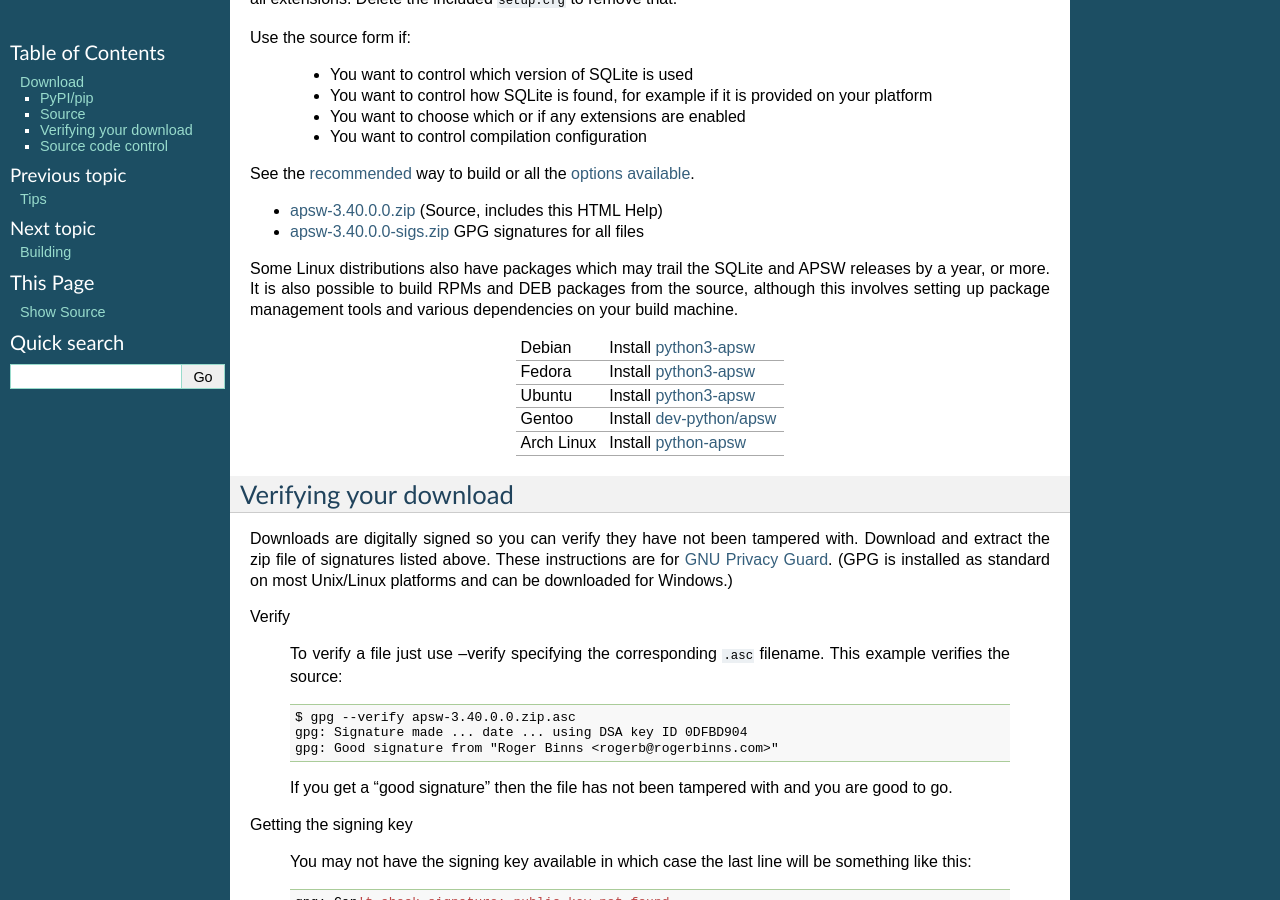
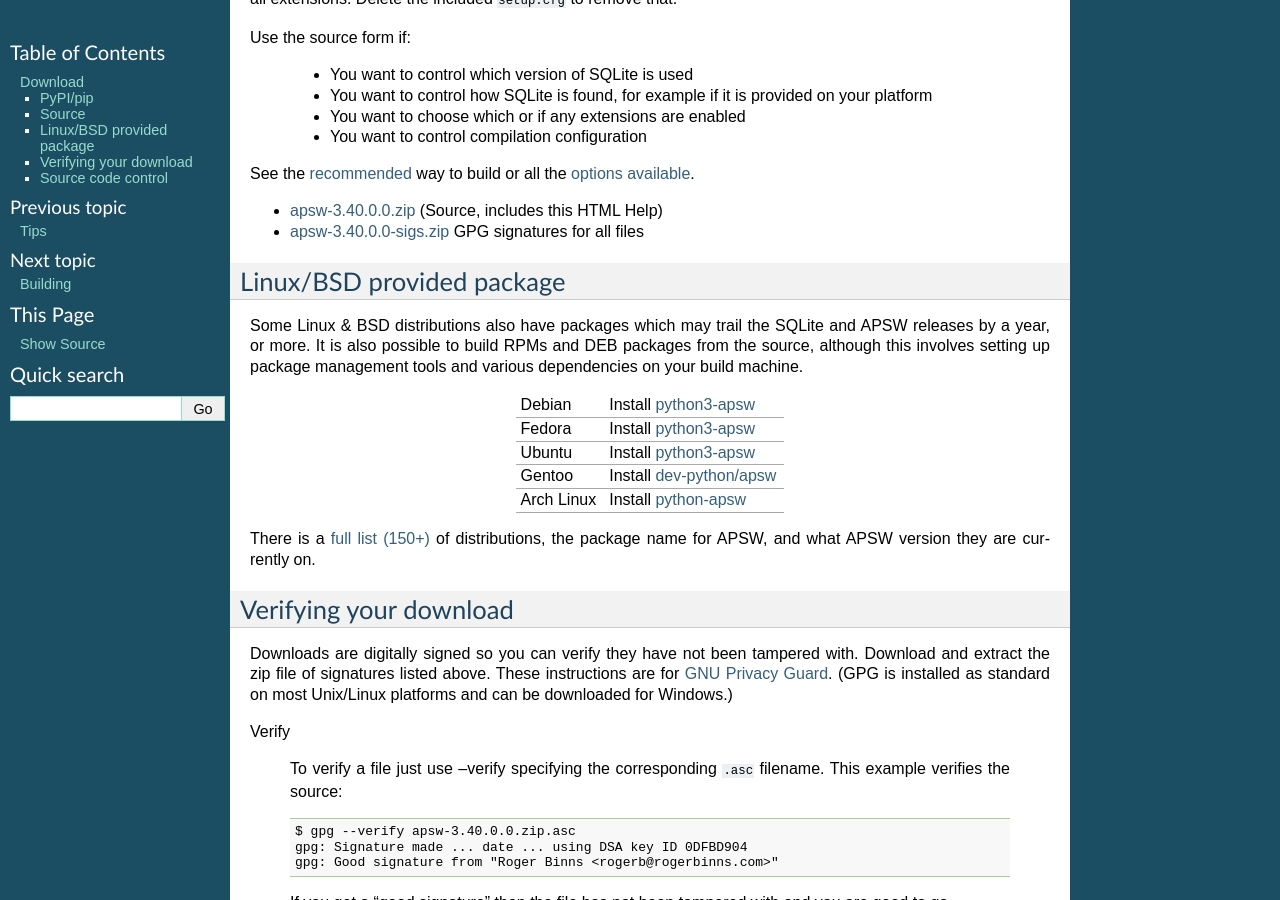
Before and after one commit to rogerbinns/apsw, a Sphinx documentation site: the page built from doc/download.rst, in a window 1280 px wide and 900 px high, scrolled down 449 px. Built offline with Sphinx 7.4.7, drawn with Linux system fonts in a browser that asks for light colours; pages that are not in the unit, such as notebooks, are missing from menus; the version number is read from the project's files by our own code.

Commit message:
Minor doc tweaks
Point to example code in readme and repology for linux/bsd
package names/status

Sadly no useful repology badges

Fixes #388

```diff
--- a/README.rst
+++ b/README.rst
@@ -21,6 +21,9 @@ the differences between APSW and sqlite3.
 
 Help/Documentation
 ==================
+
+There is a tour and example code using APSW at
+https://rogerbinns.github.io/apsw/example.html
 
 The latest documentation is at https://rogerbinns.github.io/apsw/
 
--- a/doc/download.rst
+++ b/doc/download.rst
@@ -52,7 +52,10 @@ See the :ref:`recommended <recommended_build>` way to build or all the
 
 .. downloads-end
 
-Some Linux distributions also have packages which may trail the SQLite
+Linux/BSD provided package
+==========================
+
+Some Linux & BSD distributions also have packages which may trail the SQLite
 and APSW releases by a year, or more.  It is also possible to build
 RPMs and DEB packages from the source, although this involves setting
 up package management tools and various dependencies on your build
@@ -69,6 +72,11 @@ machine.
 +-------------------+------------------------------------------------------------------------------------------------------+
 | Arch Linux        | Install `python-apsw <https://www.archlinux.org/packages/?q=apsw>`__                                 |
 +-------------------+------------------------------------------------------------------------------------------------------+
+
+There is a `full list (150+)
+<https://repology.org/project/python:apsw/versions>`__ of
+distributions, the package name for APSW, and what APSW version they
+are currently on.
 
 .. _verifydownload:
 
```
